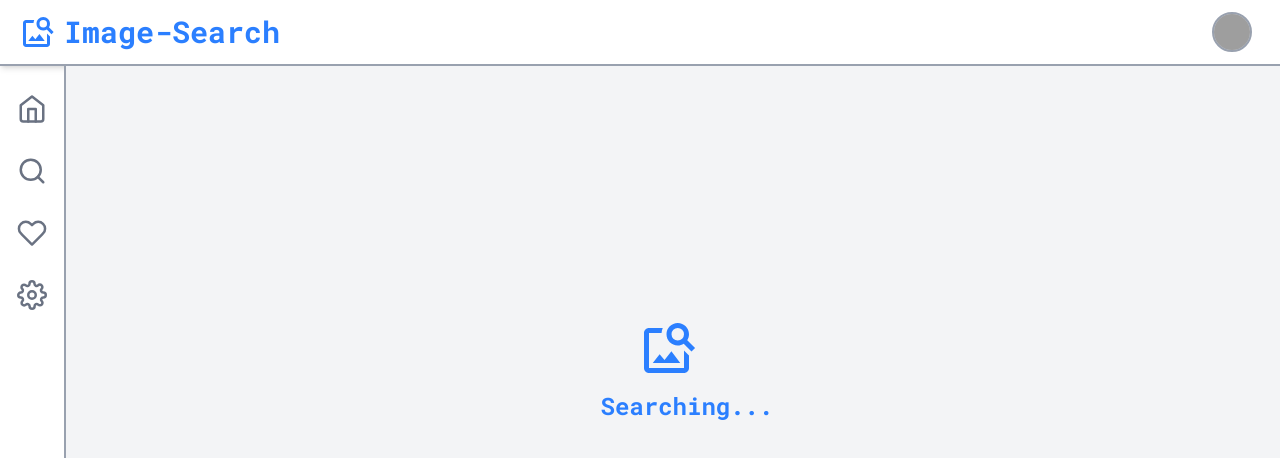
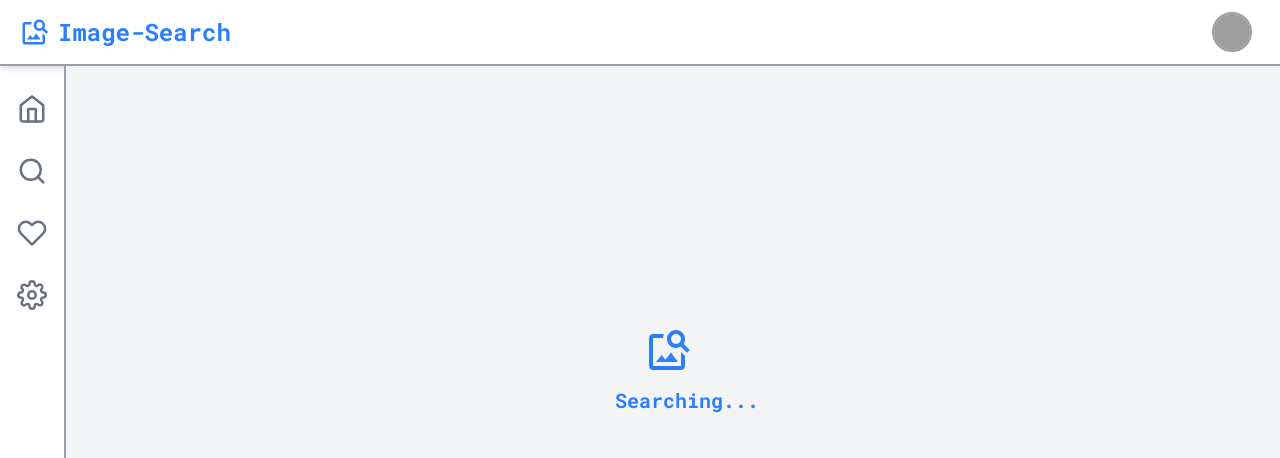
Before and after one commit to BassemArfaoui/ImageSearch-Client, a React (Vite) app: page /test in a window 1280 px wide. Shown: the top 458 px of the page. Built offline with nearby package versions, Linux system fonts and the light colour scheme; grey boxes are pictures that could not be loaded.

Commit message:
add small edits

```diff
--- a/src/components/layouts/Menu.jsx
+++ b/src/components/layouts/Menu.jsx
@@ -10,10 +10,10 @@ const Menu = () => {
     <div className=" p-4 h-15 text-white flex items-center justify-between py-8 border-b-2 border-b-gray-400 shadow-md">
       <div className="flex items-center cursor-pointer" onClick={()=>{navigate('/')}}>
         <span className="text-blue-500 mr-2 ml-1">
-          <MdImageSearch className="text-4xl" />
+          <MdImageSearch className="text-3xl" />
         </span>
 
-        <h1 className="text-3xl text-blue-500 font-roboto-mono font-bold" >
+        <h1 className="text-2xl text-blue-500 font-roboto-mono font-bold" >
           Image-Search
         </h1>
       </div>
--- a/src/components/search/SearchArea.jsx
+++ b/src/components/search/SearchArea.jsx
@@ -15,10 +15,10 @@ function SearchArea() {
             className="placeholder:text-gray-400 placeholder:text-xl focus:outline-0 text-xl w-full flex items-center font-roboto-mono"
           />
           <div className="flex justify-between mt-6 items-center">
-            <span className="rounded-full border-2 p-1 flex justify-center items-center border-gray-600 cursor hover:outline-4 hover:outline-gray-200" >
+            <span className="rounded-full border-2 p-1 flex justify-center items-center border-gray-600 cursor hover:outline-4 hover:outline-gray-200 cursor-pointer" >
               <IoMdAdd className="size-6 text-gray-600" />
             </span>
-            <span className="rounded-full border-2 p-1 flex justify-center items-center border-gray-600 ">
+            <span className="rounded-full border-2 p-1 flex justify-center items-center border-gray-600 hover:outline-4 hover:outline-gray-200 cursor-pointer">
               <IoMdSearch className="size-6 text-gray-600"/>
             </span>
           </div>
--- a/src/components/tools/PageLoader.jsx
+++ b/src/components/tools/PageLoader.jsx
@@ -6,13 +6,13 @@ export default function PageLoader() {
     return (
         <div className="min-h-150 flex flex-col items-center justify-center bg-gray-100" >
           <span className="text-blue-500 mr-3 ml-2">
-            <MdImageSearch className="text-6xl mb-3" />
+            <MdImageSearch className="text-5xl mb-3" />
           </span>
 
 
 
 
-          <h1 className="text-2xl pl-7 text-blue-500 font-roboto-mono font-bold flex items-center" >
+          <h1 className="text-xl pl-7 text-blue-500 font-roboto-mono font-bold flex items-center" >
             <span>Loading...</span>
 
           </h1>
--- a/src/components/tools/SearchLoader.jsx
+++ b/src/components/tools/SearchLoader.jsx
@@ -6,13 +6,13 @@ export default function SearchLoader() {
     return (
       <div className="min-h-150 flex flex-col items-center justify-center bg-gray-100" >
         <span className="text-blue-500 mr-3 ml-1">
-          <MdImageSearch className="text-6xl mb-3" />
+          <MdImageSearch className="text-5xl mb-3" />
         </span>
 
 
 
 
-        <h1 className="text-2xl pl-7 text-blue-500 font-roboto-mono font-bold flex items-center" >
+        <h1 className="text-xl pl-7 text-blue-500 font-roboto-mono font-bold flex items-center" >
           <span>Searching...</span>
 
         </h1>
```
